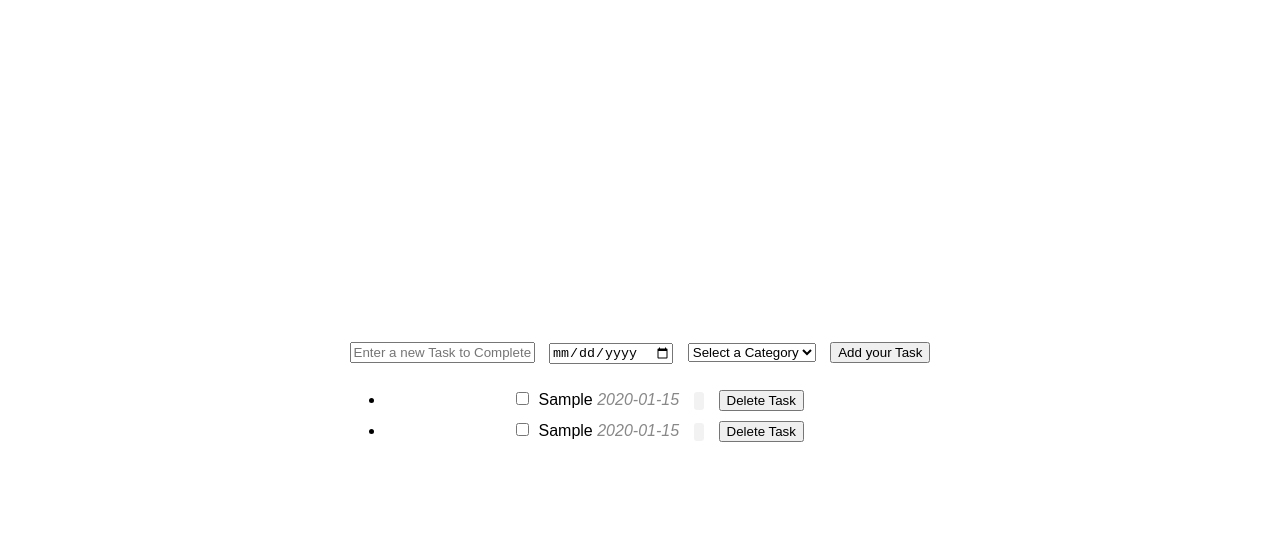
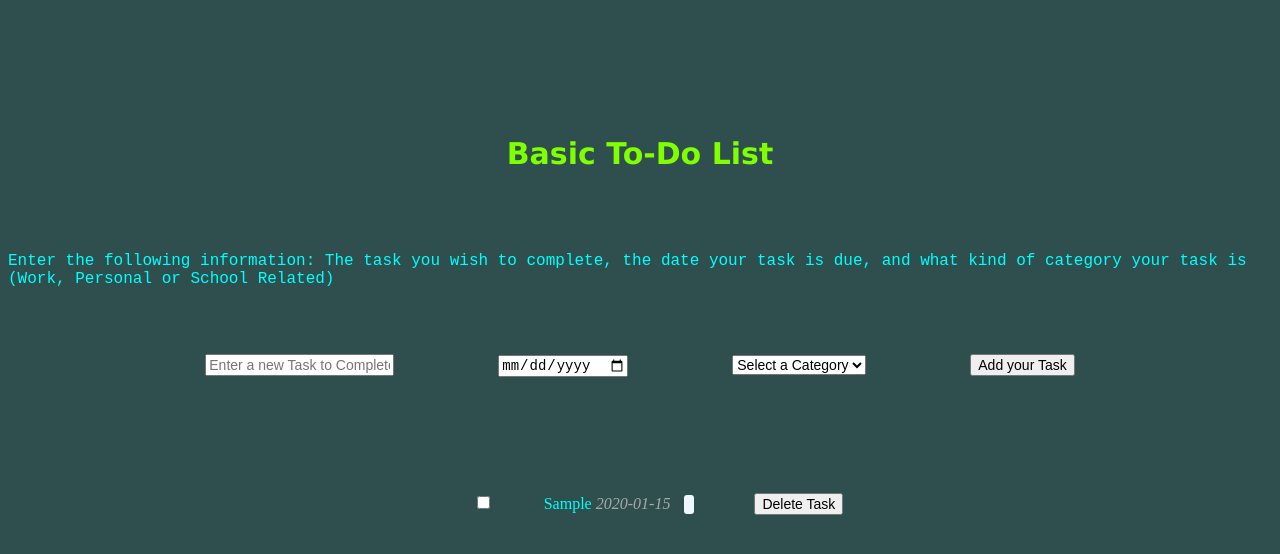
Before and after one commit to Pretzels14/To-Do-Website, a plain HTML site: page To-Do Website/website.html in a window 1280 px wide. Both pictures are taken after typing "Sample", "2020-01-15" into the empty fields and a click on the button "Add your Task". Drawn offline with Linux system fonts and the light colour scheme.

Commit message:
Updated project folders to simplify github repository

```diff
--- a/Simple Budget/styles.css
+++ /dev/null
@@ -1,31 +0,0 @@
-body {
-    font-family: Cambria, Cochin, Georgia, Times, 'Times New Roman', serif;
-    background-color: lightskyblue;
-    margin: 0;
-    padding: auto;
-    display: flex;
-    align-items: center;
-    justify-content:center;
-}
-
-.container {
-    background-color:moccasin ;
-    padding: 20px;
-    border-radius: 8px;
-    box-shadow: inset;
-}
-
-ul {
-    list-style-type:square;
-    padding: 0;
-    align-items:flex-end;
-    justify-content:space-around
-}
-
-li {
-    margin-bottom: 10px;
-}
-
-button {
-    cursor: pointer;
-}
--- a/To-Do Website/app.js
+++ b/To-Do Website/app.js
@@ -9,6 +9,9 @@
 
 
 // Create a function that allows user to add tasks to be displayed
+
+
+
 
 
 function addTasks() {
@@ -39,15 +42,16 @@ function addTasks() {
         // Have to update tasks in the users local storage
         localStorage.setItem('tasks', JSON.stringify(tasks));
 
+
         loadTasks();
-
-        // Now, add our new task to the object model
-        addTaskToDOM(newTask, tasks.length - 1);
 
         inputTask.value = '';
         dueDateInput.value = '';
         categoryInput.value = '';
+    } else {
+        alert('Make sure to enter a Task!');
     }
+}
 
 
     // Load tasks from the local storage and display them to the user on the screen
@@ -75,6 +79,7 @@ function addTasks() {
     }
 
 
+
        // have to be able to add a task to the document model
 
        function addTaskToDOM(task, index) {
@@ -84,7 +89,7 @@ function addTasks() {
         const listItem = document.createElement('li');
 
         listItem.innerHTML = `
-            <input type="checkbox" id="task${index}" ${task.completed ? 'checked' : ''}>
+            <input type="checkbox" id="task${index}" ${task.completed ? 'checked' : '' }>
             <label for="task${index}" ${task.completed ? 'class="completed"' : ''}>${task.text}</label>
             <span class="due-date">${task.dueDate}</span>
             <span class="category">${task.category}</span>
@@ -98,6 +103,7 @@ function addTasks() {
         listItem.querySelector('button').addEventListener('click', function() {
             deleteTask(index);
         });
+
 
         taskList.appendChild(listItem);
     }
@@ -127,6 +133,5 @@ function addTasks() {
 
         localStorage.setItem('tasks', JSON.stringify(tasks));
 
-        loadTasks();
-       }
+
 }
--- a/To-Do Website/styles.css
+++ b/To-Do Website/styles.css
@@ -1,33 +1,56 @@
 body {
-    font-family: 'Arial', sans-serif;
-    display: flex;
-    justify-content: center;
-    align-items: center;
-    height: 100vh;
-    margin: 0;
+    background-color: darkslategray;
 }
 
+h1 {
+    color:chartreuse;
+    font-family:'Lucida Sans', 'Lucida Sans Regular', 'Lucida Grande', 'Lucida Sans Unicode', Geneva, Verdana, sans-serif;
+    font-size: 30px;
+    text-align: center;
+    padding-top: 10vh;
+    height: 10vh;
+
+
+}
 .container {
-    text-align: center;
+    font-family:'Times New Roman', Times, serif;
+    display: flex;
+    flex-direction: column;
+    align-items: center;
+    justify-content: center;
+    height: 75vh
 }
 
+p {
+    padding-top: 0;
+    height: auto;
+    font-family: 'Courier New', Courier, monospace;
+    color:aqua;
+    align-items: center;
+    justify-content: center;
+}
 input, select, button {
-    margin: 5px;
+    font-size: 14px;
+    margin: 50px;
 }
 
-/* Style due date and category */
+#taskList {
+    color:aqua;
+    list-style: none;
+}
+
 .due-date {
     margin-right: 10px;
     font-style: italic;
-    color: #888;
+    color:darkgray;
 }
 
 .category {
     margin-right: 10px;
     padding: 2px 5px;
-    background-color: #f2f2f2;
+    background-color:aliceblue;
     border-radius: 3px;
-    font-size: 12px;
+    font-size: 14px;
     color: #333;
 }
 
--- a/To-Do Website/website.html
+++ b/To-Do Website/website.html
@@ -4,21 +4,25 @@
     <meta charset="UTF-8">
     <meta name="viewport" content="width=device-width, initial-scale=1.0">
     <link rel="stylesheet" href="styles.css">
-    <title>Document</title>
+    <title>Personal To-Do Tracker</title>
 </head>
 <body>
     <div class="container">
+        <h1>Basic To-Do List</h1>
+        <p id="description">Enter the following information: The task you wish to complete, the date your task is due, and what kind of category your task is (Work, Personal or School Related)</p>
+        <form id="taskForm"></form>
             <div>
-            <input type="text" id="taskInput" placeholder="Enter a new Task to Complete:" >
-            <input type ="date" id ="dueDateInput" placeholder="Enter Due Date for Task:">
-            <select id="categoryInput">
+                <input type="text" id="taskInput" placeholder="Enter a new Task to Complete:" required>
+                <input type ="date" id ="dueDateInput" placeholder="Enter Due Date for Task:" required>
+                <select id="categoryInput" required>
                     <option value="" disabled selected>Select a Category</option>
                     <option value="school">School Related</option>
                     <option value="work">Work</option>
                     <option value="personal">Personal Task</option>
                 </select>
-            <button onclick="addTasks()">Add your Task</button>
+                <button onClick="addTasks()">Add your Task</button>
             </div>
+        </form>
         <ul id="taskList"></ul>
     </div>
     <script src="app.js"></script>
```
Also changed, not shown: Simple Budget/index.html (deleted, +0 -28 lines), Simple Budget/userBudget.js (deleted, +0 -44 lines), 2 other files. Lines whose indentation alone changed are shown as unchanged.
